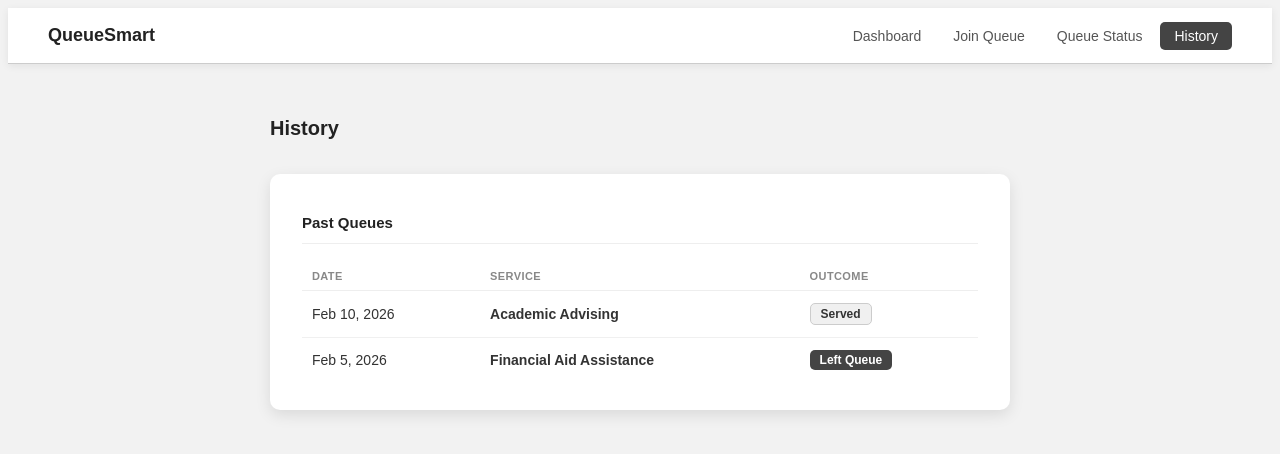
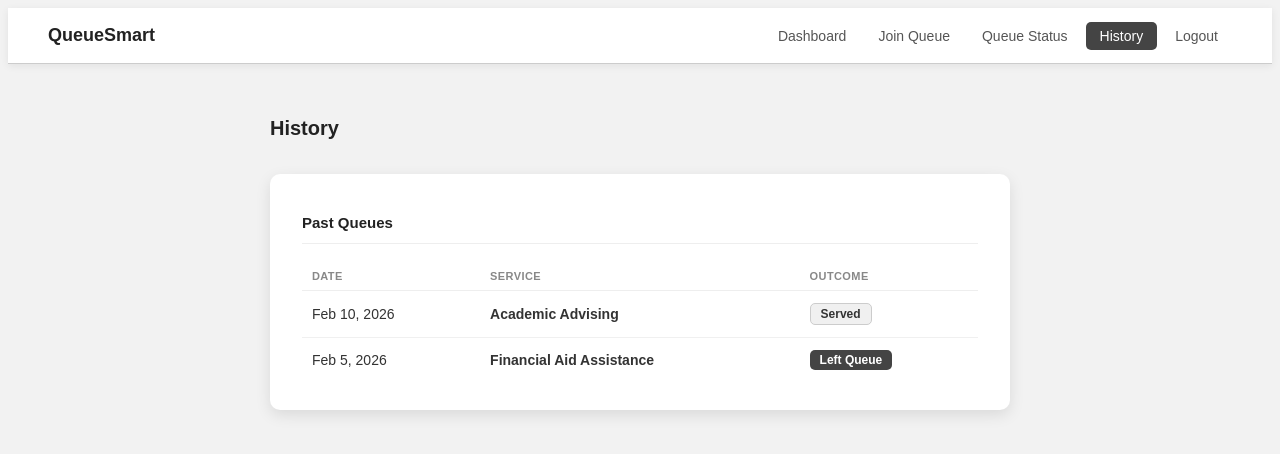
Before and after one commit to Sinders87/QueueSmart-CS-Project, a plain HTML site: page frontend/pages/history.html in a window 1280 px wide. Drawn offline with Linux system fonts and the light colour scheme.

Commit message:
Implement logout functionality in history.html
Added a logout function to clear local storage and redirect to login page.

```diff
--- a/frontend/pages/history.html
+++ b/frontend/pages/history.html
@@ -14,6 +14,7 @@
     <a href="join-queue.html">Join Queue</a>
     <a href="queue-status.html">Queue Status</a>
     <a class="active" href="history.html">History</a>
+    <a href="#" onclick="logout()">Logout</a>
   </nav>
 </header>
 
@@ -40,5 +41,14 @@
 </main>
 
 <script src="../js/history.js"></script>
+
+<script>
+function logout() {
+  localStorage.removeItem("qs_email");
+  localStorage.removeItem("qs_role");
+  window.location.href = "login.html";
+}
+</script>
+
 </body>
 </html>
```
